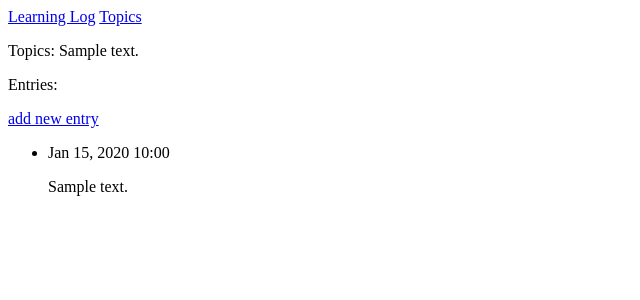
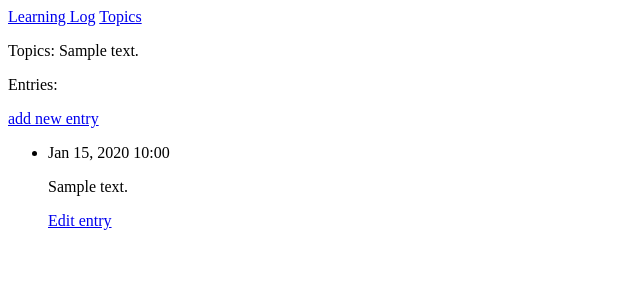
Before and after one commit to krasmich/Learning_log, a Django app: page /topics/1/ in a window 1280 px wide. Shown: the top 300 px of the page, without its empty margins (0-640 px from the left). Run offline with Django 3.2, Linux system fonts and the light colour scheme; tables that the repository leaves empty hold one stand-in row (values such as "Sample post").

Commit message:
edit entry

```diff
--- a/learning_logs/templates/learning_logs/topic.html
+++ b/learning_logs/templates/learning_logs/topic.html
@@ -14,6 +14,9 @@
     <li>
       <p>{{ entry.date_added|date:'M d, Y H:i' }}</p>
       <p>{{ entry.text|linebreaks }}</p>
+      <p>
+        <a href="{% url 'learning_logs:edit_entry' entry.id %}">Edit entry</a>
+      </p>
     </li>
   {% empty %}
     <li>There are no entries for this yet.</li>
--- a/learning_logs/urls.py
+++ b/learning_logs/urls.py
@@ -16,4 +16,6 @@ urlpatterns = [
     path('new_topic/', views.new_topic, name='new_topic'),
     # Страница для добавления новой записи
     path('new_entry/<int:topic_id>/', views.new_entry, name='new_entry'),
+    # Страница для редактирования записи
+    path('edit_entry/<int:entry_id>/', views.edit_entry, name='edit_entry'),
 ]
--- a/learning_logs/views.py
+++ b/learning_logs/views.py
@@ -1,7 +1,7 @@
-from multiprocessing import context
+
 from django.shortcuts import render, redirect
 
-from .models import Topic
+from .models import Topic, Entry
 from .forms import TopicForm, EntryForm
 
 
@@ -60,3 +60,22 @@ def new_entry(request, topic_id):
     # Вывести пустую или недействительную форму.
     context = {'topic': topic, 'form': form}
     return render(request, 'learning_logs/new_entry.html', context)
+
+
+def edit_entry(request, entry_id):
+    """Редактирует существующую запись."""
+    entry = Entry.objects.get(id=entry_id)
+    topic = entry.topic
+
+    if request.method != 'POST':
+        # Исходный запрос; форма заполняется данными текущей записи.
+        form = EntryForm(instance=entry)
+    else:
+        # Отправка данных POST; обработать данные.
+        form = EntryForm(instance=entry, data=request.POST)
+        if form.is_valid():
+            form.save()
+            return redirect('learning_logs:topic', topic_id=topic.id)
+
+    context = {'entry': entry, 'topic': topic, 'form': form}
+    return render(request, 'learning_logs/edit_entry.html', context)
```
Also changed, not shown: learning_logs/templates/learning_logs/edit_entry.html (added, +15 -0 lines).
